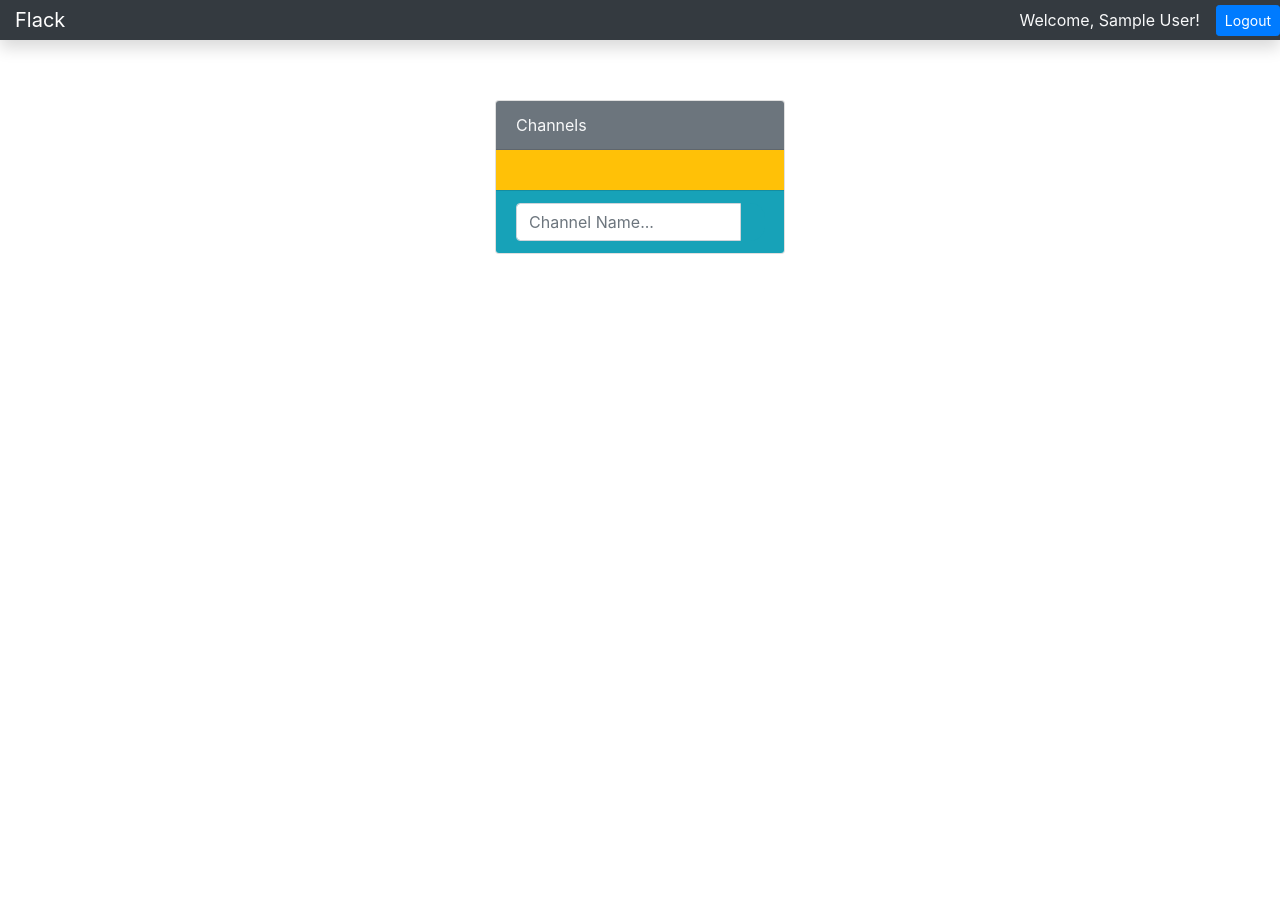
After one commit to ami-friedman/cs50w-p2, a Flask app: page /chat in a window 1280 px wide. The commit adds this page. Run offline with Flask 2, Linux system fonts and the light colour scheme; the visitor is signed in with stand-in values (Sample User, id 1); some libraries are stand-ins or nearby versions.

Commit message:
Complete

```diff
--- a/application.py
+++ b/application.py
@@ -2,7 +2,7 @@ import os
 import requests
 from datetime import datetime
 
-from flask import Flask, jsonify, render_template, request, session, redirect, url_for, jsonify
+from flask import Flask, jsonify, render_template, request, session, redirect, url_for, jsonify, make_response, flash
 from flask_socketio import SocketIO, emit
 
 app = Flask(__name__)
@@ -17,50 +17,134 @@ _messages = {
 
 }
 
-@app.route("/", methods=["POST", "GET"])
+@app.route("/", methods=["GET"])
 def index():
-    if request.method == 'POST':
-        displayname = request.form.get('displayname')
+    if authenticated():
+        return redirect(url_for('chat'))
+    return render_template('welcome.html')
+
+@app.route("/logout", methods=["POST"])
+def logout():
+    if authenticated():
+        print('popping')
+        session.pop('displayname')
+    return redirect(url_for('index'))
+
+@app.route("/login", methods=["POST"])
+def login():
+    displayname = request.form.get('displayname')
+    if displayname:
         session['displayname'] = displayname
-        print(displayname)
+        return redirect(url_for('chat'))
+    else:
+        flash('No display name provided')
         return redirect(url_for('index'))
-    else:
-        return render_template("index.html", channels = _channels)
 
-@app.route("/channels", methods=["POST", "GET"])
-def channels():
-    if request.method == 'POST':
-        channel = request.form.get('channel')
-        _channels.append(channel)
-        return redirect(url_for('channels'))
-    else:
-        return render_template("channels.html", channels = _channels)
 
-@app.route("/channels/<channel>", methods=["POST", "GET"])
-def channel(channel):
-    if channel in _messages:
-        messages = _messages[channel]
-        return jsonify(messages=messages)
-    return 'None'
+@app.route("/chat", methods=["GET"])
+def chat():
+    if authenticated():
+        return render_template('chat.html', channels = _channels)
+    return redirect(url_for('index'))
+
+@app.route("/messages/<channel>", methods=["GET"])
+def messages(channel):
+    if authenticated():
+        if channel in _messages:
+            return jsonify(messages=_messages[channel])
+        else:
+            return make_response(jsonify(messages=[]), 404)
+    return redirect(url_for('index'))
+
+@socketio.on("add channel")
+def add_channel(data):
+    print(f'{add_channel.__name__:} data = {data}')
+    channel=data['channel']
+    if channel in _channels:
+        emit("announce channel fail", channel, broadcast=False)
+        return
+    _channels.append(data['channel'])
+    channel=data['channel']
+    _messages[channel] = []
+    emit("announce channel", channel, broadcast=True)
+
 
 @socketio.on("send msg")
 def send_message(data):
-    print(f"Data received:{data}")
+    print(f'{send_message.__name__:} data = {data}')
     timestamp = datetime.now()
     timestampStr = timestamp.strftime("%d-%b-%Y %H:%M:%S")
     data['msg'] = f"{session['displayname']} ({timestampStr}): {data['msg']}"
     channel = data['channel']
     if channel in _messages:
         _messages[channel].append(data['msg'])
+    print(f'{send_message.__name__:} data = {data}')
     emit("announce msg", data, broadcast=True)
 
-@socketio.on("add channel")
-def add_channel(data):
-    print(f"Data received:{data}")
-    _channels.append(data['channel'])
-    channel =data['channel']
-    _messages[channel] = []
-    emit("announce channel", channel, broadcast=True)
+
+def authenticated():
+    return 'displayname' in session
+
+# @app.route("/", methods=["POST", "GET"])
+# def index1():
+#     if request.method == 'POST':
+#         displayname = request.form.get('displayname')
+#         session['displayname'] = displayname
+#         print(displayname)
+#         return redirect(url_for('index'))
+#     else:
+#         return render_template("index.html", channels = _channels)
+
+# @app.route("/login", methods=["POST", "GET"])
+# def login():
+#     if request.method == 'POST':
+#         displayname = request.form.get('displayname')
+#         if displayname:
+#             session['displayname'] = displayname
+#             print(displayname)
+#         return redirect(url_for('index'))
+#     else:
+#         return render_template("index.html", channels = _channels)
+
+# @app.route("/logout", methods=["GET"])
+# def logout():
+#     session.pop('displayname', None)
+#     return redirect(url_for('index'))
+
+# @app.route("/channels", methods=["POST", "GET"])
+# def channels():
+#     if request.method == 'POST':
+#         channel = request.form.get('channel')
+#         _channels.append(channel)
+#         return redirect(url_for('channels'))
+#     else:
+#         return render_template("channels.html", channels = _channels)
+
+# @app.route("/channels/<channel>", methods=["POST", "GET"])
+# def channel(channel):
+#     if channel in _messages:
+#         messages = _messages[channel]
+#         return jsonify(messages=messages)
+#     return jsonify(messages=[])
+
+# @socketio.on("send msg")
+# def send_message(data):
+#     print(f"Data received:{data}")
+#     timestamp = datetime.now()
+#     timestampStr = timestamp.strftime("%d-%b-%Y %H:%M:%S")
+#     data['msg'] = f"{session['displayname']} ({timestampStr}): {data['msg']}"
+#     channel = data['channel']
+#     if channel in _messages:
+#         _messages[channel].append(data['msg'])
+#     emit("announce msg", data, broadcast=True)
+
+# @socketio.on("add channel")
+# def add_channel(data):
+#     print(f"Data received:{data}")
+#     _channels.append(data['channel'])
+#     channel =data['channel']
+#     _messages[channel] = []
+#     emit("announce channel", channel, broadcast=True)
 
 if __name__ == '__main__':
     socketio.run(app)
--- a/static/channel.js
+++ b/static/channel.js
@@ -1,82 +1,185 @@
+
 document.addEventListener('DOMContentLoaded', () => {
 
-    window.history.pushState("Ami", "New", "http://localhost:5000/");
+    var socket;
 
-    // Connect to websocket
-    var socket = io.connect(location.protocol + '//' + document.domain + ':' + location.port);
+    connectToSocket().on('connect', () => {
+        initAddChannelButton();
 
-    var currentChannel = '';
+        refreshChannelOnClick();
 
-    socket.on('connect', () => {
+        initChannelSocket();
 
-        const sendBtn = document.querySelector('#send');
+        initMsgSocket();
+
+        const lastChannel = getLastChannel();
+        const channelList = getExistingChannels();
+        if (lastChannel
+            && channelsInclude(channelList, lastChannel)) { // Handle edge case of local channel out of sync with server's channel list
+            clearChatBox();
+            setActiveChannel(lastChannel);
+            setChatBoxTitle(lastChannel);
+            setLastMessagesOnChannel(lastChannel);
+            unhideChatBox();
+            initSendBtn();
+        }
+    })
+});
+
+function connectToSocket(){
+    socket =  io.connect(location.protocol + '//' + document.domain + ':' + location.port);
+    return socket;
+}
+
+function initAddChannelButton(){
     const addChannelBtn = document.querySelector('#add-channel');
-
-        refreshChannelList();
-
-        sendBtn.onclick = () => {
-            console.log(`current channel:${currentChannel}`)
-            const msg = document.querySelector('#sentmsg').value;
-            socket.emit('send msg', { 'msg': msg , 'channel': currentChannel });
-        }
 
     addChannelBtn.onclick = () => {
         const field = document.querySelector('#channel-name');
         const channel = field.value;
-            field.value = ''
+
+        if (!validChannel(channel)) {
+            alert('Must enter a valid channel');
+        } else {
+            const channelsEls = getExistingChannels();
+            if (!channelsInclude(channelsEls, channel)) {
+                field.value = '';
                 socket.emit('add channel', { 'channel': channel });
             }
-    });
-
-    socket.on('announce msg', data => {
-        addMessageToConversation(data.msg);
-    });
-
-    socket.on('announce channel', channel => {
-        addChannelToPanel(channel);
-        refreshChannelList();
-    });
-
-    function addMessageToConversation(message) {
-        const li = document.createElement('li');
-        li.className = 'list-group-item borderless'
-        li.innerHTML = message;
-        document.querySelector('#conversations').append(li);
+            else {
+                alert('Sorry! Channel exists')
+            }
+        }
+    }
 }
 
-    function addChannelToPanel(channel) {
-        const a = document.createElement('a');
-        a.className = 'nav-link'
-        a.innerHTML = channel;
-        a.setAttribute('href', '#' + channel);
-        const li = document.createElement('li');
-        li.id = channel
-        li.appendChild(a)
-        document.querySelector('#channel-list').append(li);
+function validChannel(channel){
+    return channel.trim() != '';
 }
 
-    function refreshChannelList(){
-        var channels = document.querySelectorAll('#channel-list>li');
+function refreshChannelOnClick(){
+    const channels = getExistingChannels();
 
-        channels.forEach(element => {
-            element.onclick = () =>{
-                currentChannel = element.textContent.replace(/(\r\n|\n|\r|\s)/gm,"");
-                clearConversationWindow();
-                fetch(`/channels/${currentChannel}`)
-                .then( res => {
-                    return res.json();
-                })
-                .then( json => {
-                    messages = json.messages;
-                    for (i=0;i < messages.length;i++) {
-                        addMessageToConversation(messages[i]);
+    if (channels) {
+        channels.forEach( buttonEl => {
+            buttonEl.onclick = () => {
+                channel = buttonEl.innerText;
+                clearActiveChannel();
+                clearChatBox();
+                setActiveChannel(channel);
+                setLastMessagesOnChannel(channel);
+                unhideChatBox();
+                setChatBoxTitle(channel);
+                saveLastChannel(channel);
+                initSendBtn();
             }
-                })
-            };
+        });
+    }
+}
+
+function initChannelSocket() {
+    socket.on('announce channel', channel => {
+        addChannel(channel);
     });
 }
 
-    function clearConversationWindow() {
-        document.querySelector('#conversations').innerHTML = ''
+
+function clearActiveChannel(){
+    const activeChannel = document.querySelector('.active')
+    if (activeChannel) {
+        activeChannel.classList.remove('active')
+    }
+}
+
+function setActiveChannel(channel){
+    channelList = getExistingChannels();
+    for (i=0;i < channelList.length;i++) {
+        if (channel == channelList[i].innerText){
+            channelList[i].classList.add('active');
+        }
+    }
+}
+
+function clearChatBox(){
+    getChatBody().innerHTML = '';
+}
+
+function addChannel(channel){
+    let channelBtn = document.createElement('button');
+    channelBtn.classList.add(...['list-group-item', 'list-group-item-action', 'channel']);
+    channelBtn.innerText = channel
+    document.querySelector('#channel-list').appendChild(channelBtn);
+    refreshChannelOnClick();
+}
+
+function getExistingChannels(){
+    return document.querySelectorAll('#channel-list>button');
+}
+
+function channelsInclude(channelsEls, channel) {
+    for (i = 0;i < channelsEls.length;i++) {
+        if (channelsEls[i].innerText == channel) {
+            return true;
+        }
+    }
+    return false;
+}
+
+function unhideChatBox(){
+    document.querySelector('#chat-box').classList.remove('hide');
+}
+
+function setChatBoxTitle(channel){
+    document.querySelector('#chat-title').innerText = channel;
+}
+
+function saveLastChannel(channel){
+    window.localStorage.setItem('lastChannel', channel)
+}
+
+function getLastChannel(){
+    return window.localStorage.getItem('lastChannel');
+}
+
+function initSendBtn(){
+    const sendBtn = document.querySelector('#send-msg');
+
+    sendBtn.onclick = () => {
+        const field = document.querySelector('#msg');
+        const msg = field.value;
+        field.value = '';
+        socket.emit('send msg', {'msg':msg, 'channel':getLastChannel()})
+    }
+}
+
+function initMsgSocket() {
+    socket.on('announce msg', data => {
+        console.log(`Message received: ${data}`)
+        if (data.channel == getLastChannel()){
+            addMessageToChat(data.msg)
         }
     });
+}
+
+function addMessageToChat(msg) {
+    let li = document.createElement('li');
+    li.innerText = msg;
+    getChatBody().appendChild(li);
+
+}
+
+function getChatBody(){
+    return document.querySelector('#chat-body');
+}
+
+async function setLastMessagesOnChannel(channel){
+    let res = await fetch(`/messages/${channel}`);
+    if (res.ok) {
+        let json = await res.json();
+        for (i=0;i < json.messages.length;i++) {
+            addMessageToChat(json.messages[i]);
+        }
+    } else {
+        console.log(res.status)
+    }
+}
--- a/static/style.css
+++ b/static/style.css
@@ -1,3 +1,31 @@
-li.borderless {
-    border: 0 none;
+body, html {
+    height: 100%;
+    margin: 0;
+    margin-top: 50px;
 }
+
+.add-btn {
+    border-radius: 0 15px 15px 0 !important;
+	background-color: #17a2b8!important;
+	border:0 !important;
+	color: white !important;
+	cursor: pointer;
+}
+
+.send-btn {
+    border-radius: 0 15px 15px 0 !important;
+	background-color: #17a2b8!important;
+	border:0 !important;
+	color: white !important;
+	cursor: pointer;
+}
+
+.channel {
+    background-color: cornsilk;
+    color: crimson;
+    font-weight: bold;
+}
+
+.hide {
+    display: none;
+}
--- a/templates/base.html
+++ b/templates/base.html
@@ -4,12 +4,28 @@
 <head>
     <link rel="stylesheet" href="https://stackpath.bootstrapcdn.com/bootstrap/4.3.1/css/bootstrap.min.css" integrity="sha384-ggOyR0iXCbMQv3Xipma34MD+dH/1fQ784/j6cY/iJTQUOhcWr7x9JvoRxT2MZw1T" crossorigin="anonymous">
     <link rel="stylesheet" href="https://cdnjs.cloudflare.com/ajax/libs/open-iconic/1.1.1/font/css/open-iconic.css">
+    <link rel="stylesheet" href="{{ url_for('static', filename='style.css') }}">
+    <script type="text/javascript" src="//cdnjs.cloudflare.com/ajax/libs/socket.io/1.3.6/socket.io.min.js"></script>
     {% block head %}{% endblock %}
-    <title>{% block title %}{% endblock %} - Flack  </title>
+    <title>Flack - {% block title %}{% endblock %}  </title>
 </head>
 
-
+<body>
+        <nav class="navbar navbar-dark fixed-top bg-dark flex-md-nowrap p-0 shadow">
+                <a class="navbar-brand col-sm-3 col-md-2 mr-0" href="">Flack</a>
+                    {% if 'displayname' in session %}
+                <form class="form-inline my-2 my-lg-0" action="{{ url_for('logout') }}" method="POST">
+                        <span class="mr-3 text-light">Welcome, {{ session['displayname'] }}!</span>
+                        <button class="btn btn-primary btn-sm my-2 my-sm-0" id="logout" type="submit">Logout</button>
+                  {% else %}
+                  <form class="form-inline my-2 my-lg-0" action="{{ url_for('login') }}" method="POST">
+                        <input pattern="[a-zA-Z0-9-]+" requierd type="text" class="form-control form-control-sm mr-sm-2" name="displayname" placeholder="Display Name">
+                        <button class="btn btn-primary btn-sm my-2 my-sm-0" id="login" type="submit">Login</button>
+                  {% endif %}
+                </form>
+        </nav>
 {% block content %}{% endblock %}
 <script src="https://code.jquery.com/jquery-3.3.1.slim.min.js" integrity="sha384-q8i/X+965DzO0rT7abK41JStQIAqVgRVzpbzo5smXKp4YfRvH+8abtTE1Pi6jizo" crossorigin="anonymous"></script>
 <script src="https://cdnjs.cloudflare.com/ajax/libs/popper.js/1.14.7/umd/popper.min.js" integrity="sha384-UO2eT0CpHqdSJQ6hJty5KVphtPhzWj9WO1clHTMGa3JDZwrnQq4sF86dIHNDz0W1" crossorigin="anonymous"></script>
 <script src="https://stackpath.bootstrapcdn.com/bootstrap/4.3.1/js/bootstrap.min.js" integrity="sha384-JjSmVgyd0p3pXB1rRibZUAYoIIy6OrQ6VrjIEaFf/nJGzIxFDsf4x0xIM+B07jRM" crossorigin="anonymous"></script>
+</body>
--- /dev/null
+++ b/templates/chat.html
@@ -0,0 +1,63 @@
+{% extends 'base.html' %}
+
+{% block head%}
+<script src="{{ url_for('static', filename='channel.js') }}"></script>
+<link rel="stylesheet" href="{{ url_for('static', filename='style.css') }}">
+{% endblock %}
+
+{% block title%}
+Chat
+{% endblock %}
+
+{% block content%}
+<div class="container-fluid h-100">
+        <div class="row justify-content-center h-100">
+          <div class="col-sm col-md-4 col-xl-3">
+           <div class="card">
+               <div class="card-header bg-secondary text-light">
+                   Channels
+               </div>
+               <div class="card-body bg-warning">
+                <div class="list-group" id="channel-list">
+                    {% for channel in channels %}
+                    <button type="button" class="list-group-item list-group-item-action channel">{{ channel }}</button>
+                     {% endfor %}
+                </div>
+               </div>
+               <div class="card-footer bg-info text-light">
+                    <div class="input-group">
+                            <input type="text" class="form-control" placeholder="Channel Name..." id="channel-name">
+
+                        <div class="input-group-prepend">
+                            <span class="input-group-text add-btn" id="add-channel">
+                                    <i class="oi" data-glyph="plus"></i>
+                            </span>
+                        </div>
+                    </div>
+               </div>
+           </div>
+          </div>
+          <div class="col-sm col-md-8 col-xl-6 hide" id="chat-box">
+                <div class="card-header bg-success text-light" id="chat-title">
+
+                    </div>
+                    <div class="card-body">
+                        <ul style="list-style: none;" id="chat-body">
+
+                        </ul>
+                    </div>
+                    <div class="card-footer">
+                            <div class="input-group">
+                                    <input type="text" class="form-control" placeholder="Your Message..." id="msg">
+
+                                <div class="input-group-prepend">
+                                    <span class="input-group-text send-btn" id="send-msg">
+                                            <i class="oi" data-glyph="location"></i>
+                                    </span>
+                                </div>
+                            </div>
+                    </div>
+          </div>
+        </div>
+      </div>
+{% endblock %}
--- /dev/null
+++ b/templates/login.html
@@ -0,0 +1,5 @@
+{% extends 'base.html' %}
+
+{% block title%}
+Login
+{% endblock %}
```
Also changed, not shown: static/channel copy.js (added, +95 -0 lines), templates/index.html (+20 -10 lines), templates/welcome.html (added, +27 -0 lines). Lines whose indentation alone changed are shown as unchanged.
